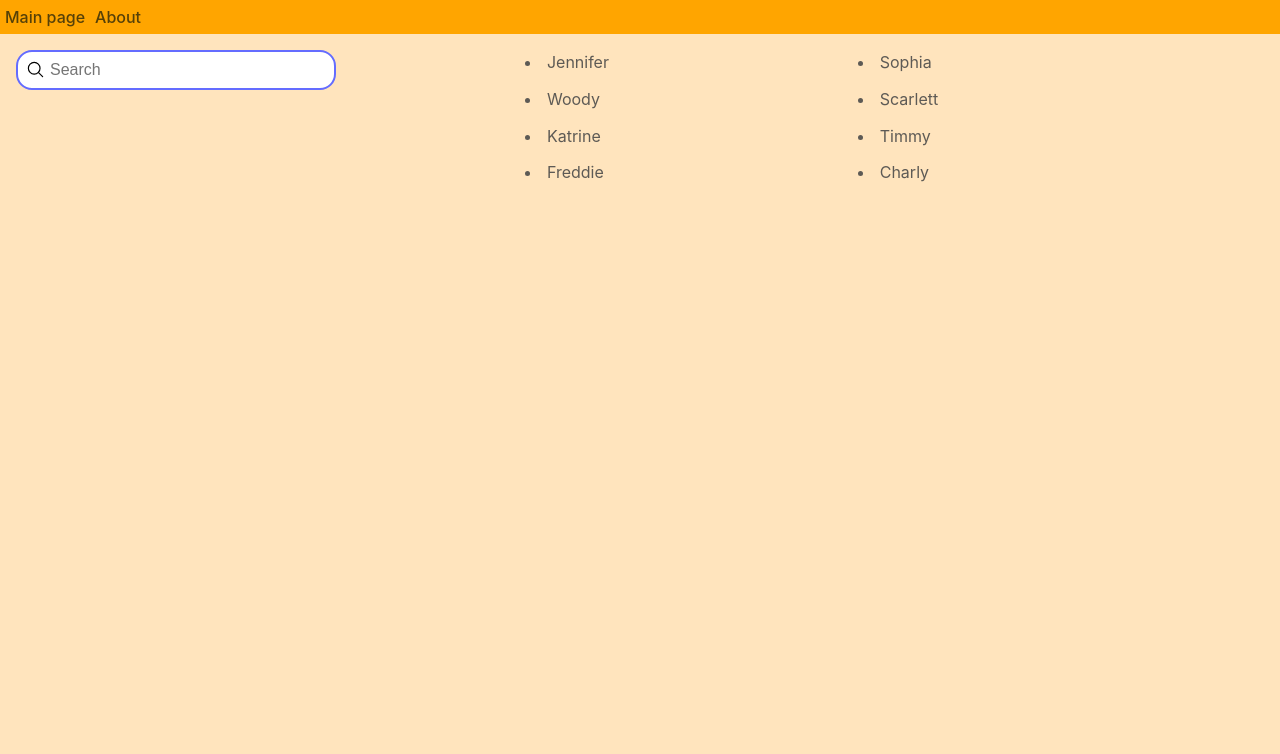
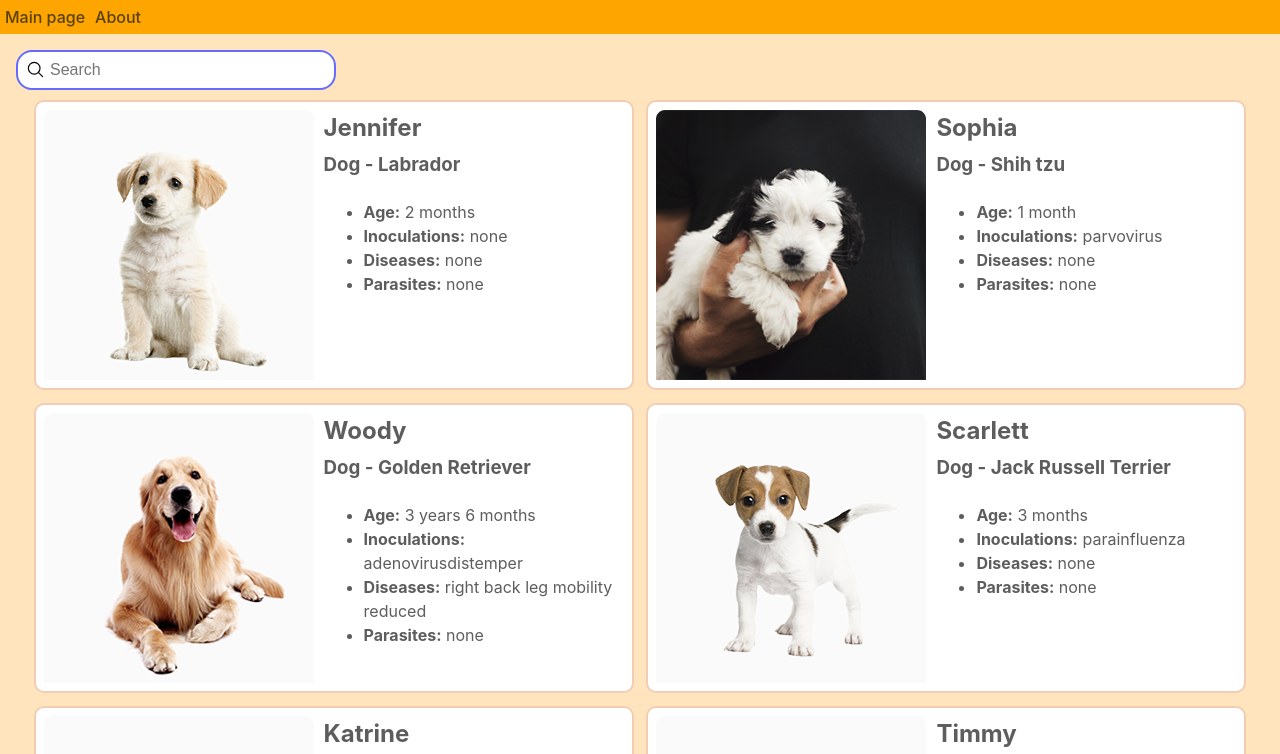
Before and after one commit to neemkashu/react-neemkashu, a React (Vite) app: page / in a window 1280 px wide. Shown: the top 754 px of the page. Built offline with nearby package versions, Linux system fonts and the light colour scheme.

Commit message:
feat: add cards with info

```diff
--- a/src/App.css
+++ b/src/App.css
@@ -1,4 +1,4 @@
 #root {
-  max-width: 1280px;
+  max-width: 1920px;
   width: 100%;
 }
--- /dev/null
+++ b/src/components/Card.tsx
@@ -0,0 +1,56 @@
+import { TwoColumn } from '../layouts/TwoColumn';
+import React from 'react';
+import { CSSProperties } from 'react';
+import { CardInfo } from '../utils/mocha';
+import { CARD_WIDTH } from '../utils/constants';
+
+export interface CardProps extends CardInfo {
+  width?: number;
+}
+
+const cardStyle: CSSProperties = {
+  padding: '0.5rem',
+  border: '2px solid #F1CDB3',
+  borderRadius: 10,
+  backgroundColor: '#FFFFFF',
+};
+const cardInfoStyle: CSSProperties = {
+  display: 'flex',
+  flexDirection: 'column',
+  gap: 5,
+};
+
+export class Card extends React.Component<CardProps> {
+  constructor(props: CardProps) {
+    super(props);
+  }
+  render() {
+    return (
+      <div className="card" style={cardStyle}>
+        <TwoColumn oneColumnBreakPoint={CARD_WIDTH} leftWidth="1fr" rightWidth="2fr">
+          <img src={this.props.img} alt="" />
+          <div style={cardInfoStyle}>
+            <h2>{this.props.name}</h2>
+            <h3>
+              {this.props.type} - {this.props.breed}
+            </h3>
+            <ul>
+              <li>
+                <strong>Age:</strong> {this.props.age}
+              </li>
+              <li>
+                <strong>Inoculations:</strong> {...this.props.inoculations}
+              </li>
+              <li>
+                <strong>Diseases:</strong> {...this.props.diseases}
+              </li>
+              <li>
+                <strong>Parasites:</strong> {...this.props.parasites}
+              </li>
+            </ul>
+          </div>
+        </TwoColumn>
+      </div>
+    );
+  }
+}
--- a/src/components/MainContent.tsx
+++ b/src/components/MainContent.tsx
@@ -1,22 +1,27 @@
 import { TwoColumn } from '../layouts/TwoColumn';
 import React, { CSSProperties } from 'react';
-import { Search } from '../Search/Search';
+import { Search } from './Search';
 import { cards } from '../utils/mocha';
 import { CardGrid } from '../layouts/CardGrid';
+import { Card, CardProps } from './Card';
+import { CARD_WIDTH } from '../utils/constants';
 
 const wrapperStyle: CSSProperties = {
   padding: '1rem',
 };
 
+const LAYOUT_BREAK_POINT = 1600;
+
 export class MainContent extends React.Component {
   render() {
     return (
       <div style={wrapperStyle}>
-        <TwoColumn oneColumnBreakPoint={450}>
+        <TwoColumn oneColumnBreakPoint={LAYOUT_BREAK_POINT} leftWidth="320px" rightWidth="1fr">
           <Search />
           <CardGrid>
             {cards.map((card) => {
-              return <li key={Math.random() * 1000}>{card.name}</li>;
+              const cardProps: CardProps = { width: CARD_WIDTH, ...card };
+              return <Card key={Math.random() * 1000} {...cardProps} />;
             })}
           </CardGrid>
         </TwoColumn>
--- a/src/Search/Search.tsx
+++ b/src/components/Search.tsx
@@ -1,7 +1,7 @@
 import React, { ChangeEventHandler } from 'react';
 import { SEARCH_KEY } from '../utils/constants';
 import { getFromStorage, setToStorage } from '../utils/helpers';
-import './Search.css';
+import './styles/Search.css';
 
 type SearchState = {
   searchValue: string;
--- a/src/Search/Search.css
+++ b/src/components/styles/Search.css
@@ -10,7 +10,7 @@
     padding-left: 2rem;
 
     background-color: white;
-    background-image: url('../assets/svg/search-outline.svg');
+    background-image: url('../../assets/svg/search-outline.svg');
     background-repeat: no-repeat;
     background-position: 0.5rem 0.5rem;
     background-size: 1.2rem;
--- a/src/index.css
+++ b/src/index.css
@@ -22,6 +22,10 @@ a {
 a:hover {
   color: #535bf2;
 }
+h1, h2, h3 {
+  margin: 0;
+  padding: 0;
+}
 
 body {
   margin: 0;
--- a/src/layouts/CardGrid.tsx
+++ b/src/layouts/CardGrid.tsx
@@ -1,4 +1,5 @@
 import React, { CSSProperties, PropsWithChildren } from 'react';
+import { CARD_WIDTH } from '../utils/constants';
 
 interface CardGridProps {
   cardWidth?: string;
@@ -9,7 +10,7 @@ type CardGridComponent = PropsWithChildren<CardGridProps>;
 const gridStyle: CSSProperties = {
   display: 'grid',
   gap: '0.8rem',
-  gridTemplateColumns: 'repeat(auto-fill, 320px)',
+  gridTemplateColumns: `repeat(auto-fill, ${CARD_WIDTH}px)`,
   justifyContent: 'center',
   width: '100%',
 };
--- a/src/layouts/TwoColumn.tsx
+++ b/src/layouts/TwoColumn.tsx
@@ -5,6 +5,11 @@ interface TwoColumnProps {
   rightWidth?: string;
   oneColumnBreakPoint: number;
 }
+const defaultTwoColumnProps = {
+  leftWidth: '1fr',
+  rightWidth: '2fr',
+  oneColumnBreakPoint: 700,
+};
 type TwoColumnComponent = PropsWithChildren<TwoColumnProps>;
 
 type TwoColumnState = {
@@ -23,6 +28,9 @@ export class TwoColumn extends React.Component<TwoColumnComponent, TwoColumnStat
     this.state = { isWideScreen: document.body.offsetWidth > this.props.oneColumnBreakPoint };
     this.handleWideScreen = this.handleWideScreen.bind(this);
   }
+  static defaultProps = {
+    ...defaultTwoColumnProps,
+  };
   handleWideScreen() {
     this.setState({
       isWideScreen: document.body.offsetWidth > this.props.oneColumnBreakPoint,
@@ -37,7 +45,7 @@ export class TwoColumn extends React.Component<TwoColumnComponent, TwoColumnStat
   render() {
     const gridStyle: CSSProperties = this.state.isWideScreen
       ? {
-          gridTemplateColumns: '1fr 2fr',
+          gridTemplateColumns: `${this.props.leftWidth} ${this.props.rightWidth}`,
         }
       : {
           gridTemplateColumns: '1fr',
--- a/src/utils/constants.ts
+++ b/src/utils/constants.ts
@@ -1 +1,3 @@
 export const SEARCH_KEY = 'search';
+
+export const CARD_WIDTH = 600;
--- a/src/utils/mocha.ts
+++ b/src/utils/mocha.ts
@@ -1,4 +1,4 @@
-export type Card = {
+export type CardInfo = {
   name: string;
   img: string;
   type: string;
@@ -10,10 +10,10 @@ export type Card = {
   parasites: string[];
 };
 
-export const cards: Card[] = [
+export const cards: CardInfo[] = [
   {
     name: 'Jennifer',
-    img: '../../assets/images/jennifer.png',
+    img: '../../src/assets/images/jennifer.png',
     type: 'Dog',
     breed: 'Labrador',
     description:
@@ -25,7 +25,7 @@ export const cards: Card[] = [
   },
   {
     name: 'Sophia',
-    img: '../../assets/images/sophia.png',
+    img: '../../src/assets/images/sophia.png',
     type: 'Dog',
     breed: 'Shih tzu',
     description:
@@ -37,7 +37,7 @@ export const cards: Card[] = [
   },
   {
     name: 'Woody',
-    img: '../../assets/images/woody.png',
+    img: '../../src/assets/images/woody.png',
     type: 'Dog',
     breed: 'Golden Retriever',
     description:
@@ -49,7 +49,7 @@ export const cards: Card[] = [
   },
   {
     name: 'Scarlett',
-    img: '../../assets/images/scarlett.png',
+    img: '../../src/assets/images/scarlett.png',
     type: 'Dog',
     breed: 'Jack Russell Terrier',
     description:
@@ -61,7 +61,7 @@ export const cards: Card[] = [
   },
   {
     name: 'Katrine',
-    img: '../../assets/images/katrine.png',
+    img: '../../src/assets/images/katrine.png',
     type: 'Cat',
     breed: 'British Shorthair',
     description:
@@ -73,7 +73,7 @@ export const cards: Card[] = [
   },
   {
     name: 'Timmy',
-    img: '../../assets/images/timmy.png',
+    img: '../../src/assets/images/timmy.png',
     type: 'Cat',
     breed: 'British Shorthair',
     description:
@@ -85,7 +85,7 @@ export const cards: Card[] = [
   },
   {
     name: 'Freddie',
-    img: '../../assets/images/freddie.png',
+    img: '../../src/assets/images/freddie.png',
     type: 'Cat',
     breed: 'British Shorthair',
     description:
@@ -97,7 +97,7 @@ export const cards: Card[] = [
   },
   {
     name: 'Charly',
-    img: '../../assets/images/charly.png',
+    img: '../../src/assets/images/charly.png',
     type: 'Dog',
     breed: 'Jack Russell Terrier',
     description:
```
Also changed, not shown: src/assets/images/katrine.jpg (deleted), src/assets/images/scarlett.png (renamed from src/assets/images/scarlet.png).
